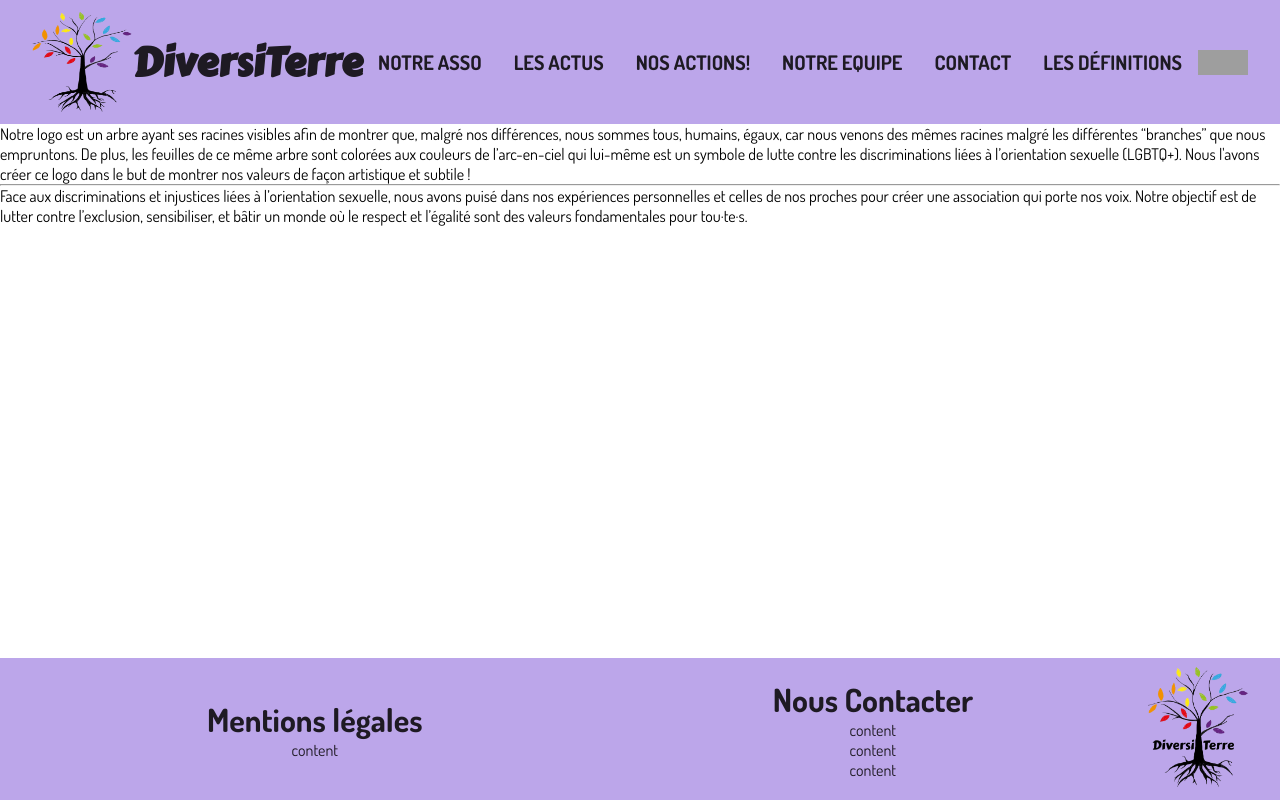
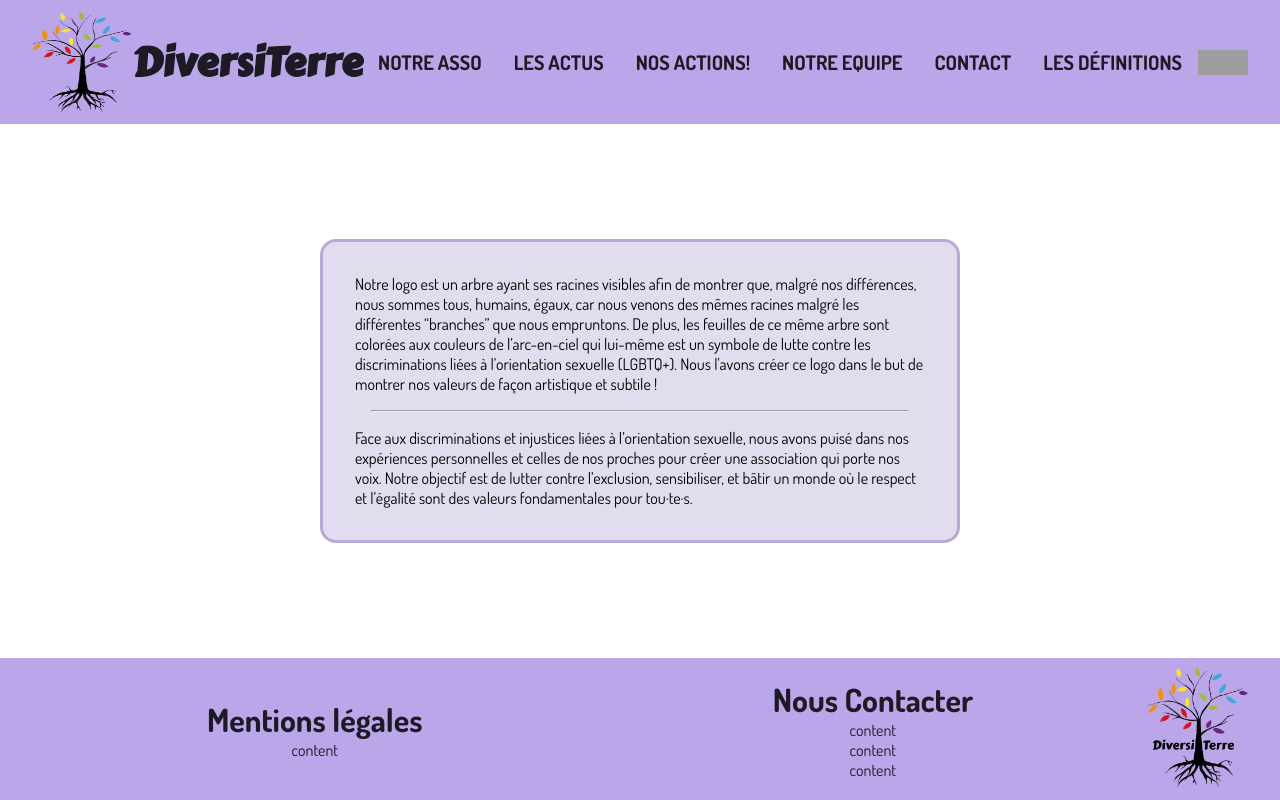
Before and after one commit to Ryn-Bghl/SITEWEB, a plain HTML site: page pages/assos.html in a window 1280 px wide. Drawn offline with Linux system fonts and the light colour scheme; grey boxes are pictures that could not be loaded.

Commit message:
`Added CSS styles for assos.html and definitions.html pages, updated HTML structure for assos.html page`

```diff
--- a/css/assos.css
+++ b/css/assos.css
@@ -0,0 +1,18 @@
+main {
+    display: flex;
+    justify-content: center;
+    align-items: center;
+}
+
+.contenue {
+    background-color: hsl(259, 33%, 90%);
+    border: 3px solid hsl(259, 33%, 75%);
+    padding: 2rem;
+    border-radius: 1rem;
+    margin: 2rem 10rem;
+    width: 50%;
+}
+
+hr {
+    margin: 1rem;
+}
--- a/css/definition.css
+++ b/css/definition.css
@@ -0,0 +1,68 @@
+* {
+    font-family: Dosis;
+    margin: 0;
+    padding: 0;
+    box-sizing: border-box;
+}
+
+.titre {
+    text-align: center;
+    font-family: Dosis, sans-serif;
+    font-weight: 900;
+    background: linear-gradient(180deg, #bca6ea 0%, #7352ebd7 53%);
+    border: 4px dashed rgb(124, 0, 0);
+    border-radius: 18px;
+    width: 300px;
+    padding-top: 40px;
+    padding-bottom: 40px;
+    margin: 80px;
+    margin-left: auto;
+    margin-right: auto;
+
+}
+
+body {
+    background-color: #ece4ff
+}
+
+img {
+    width: 22%;
+    border-radius: 10px;
+}
+
+/*
+#gay img,
+#pansexuel figure,
+#aromantique figure,
+#intersexe figure,
+#transgenre figure {
+    text-align: right;
+}
+
+#lesbienne figure,
+#bisexuel figure,
+#asexuel figure,
+#aroace figure,
+#queer figure,
+#intersexe figure,
+#non-binaire img {
+    margin-left: 20px;
+
+} */
+
+.identites:nth-child(even) figure {
+    text-align: left;
+}
+
+.identites:nth-child(odd) figure {
+    text-align: right;
+
+}
+
+.identites {
+    padding: 20px;
+}
+
+footer {
+    width: 100%;
+}
--- a/pages/assos.html
+++ b/pages/assos.html
@@ -53,14 +53,15 @@
       </nav>
     </header>
     <main>
+      <div class="contenue">
         <p>
-        Notre logo est un arbre ayant ses racines visibles afin de montrer que,
-        malgré nos différences, nous sommes tous, humains, égaux, car nous
-        venons des mêmes racines malgré les différentes “branches” que nous
-        empruntons. De plus, les feuilles de ce même arbre sont colorées aux
-        couleurs de l’arc-en-ciel qui lui-même est un symbole de lutte contre
-        les discriminations liées à l’orientation sexuelle (LGBTQ+). Nous
-        l'avons créer ce logo dans le but de montrer nos valeurs de façon
+          Notre logo est un arbre ayant ses racines visibles afin de montrer
+          que, malgré nos différences, nous sommes tous, humains, égaux, car
+          nous venons des mêmes racines malgré les différentes “branches” que
+          nous empruntons. De plus, les feuilles de ce même arbre sont colorées
+          aux couleurs de l’arc-en-ciel qui lui-même est un symbole de lutte
+          contre les discriminations liées à l’orientation sexuelle (LGBTQ+).
+          Nous l'avons créer ce logo dans le but de montrer nos valeurs de façon
           artistique et subtile !
         </p>
         <hr />
@@ -68,9 +69,10 @@
           Face aux discriminations et injustices liées à l’orientation sexuelle,
           nous avons puisé dans nos expériences personnelles et celles de nos
           proches pour créer une association qui porte nos voix. Notre objectif
-        est de lutter contre l’exclusion, sensibiliser, et bâtir un monde où le
-        respect et l’égalité sont des valeurs fondamentales pour tou·te·s.
+          est de lutter contre l’exclusion, sensibiliser, et bâtir un monde où
+          le respect et l’égalité sont des valeurs fondamentales pour tou·te·s.
         </p>
+      </div>
     </main>
     <footer>
       <div class="footer-section">
```
Also changed, not shown: pages/definitions.html (+2 -2 lines). Lines whose indentation alone changed are shown as unchanged.
